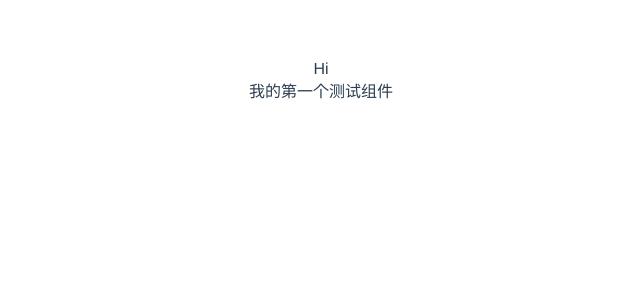
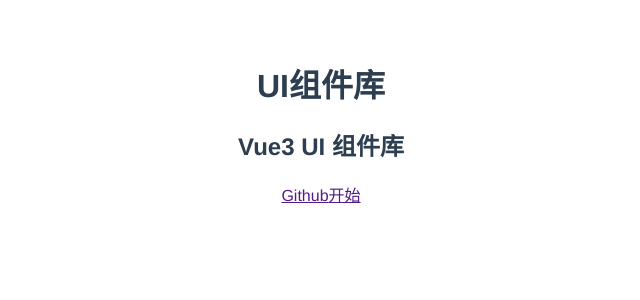
Before and after one commit to yym-yumeng123/ym-ui, a Vue app: page / in a window 1280 px wide. Shown: the top 300 px of the page, without its empty margins (319-959 px from the left). Built offline with nearby package versions, Linux system fonts and the light colour scheme.

Commit message:
搭建html结构

```diff
--- a/src/App.vue
+++ b/src/App.vue
@@ -1,5 +1,4 @@
 <template>
-  <div>Hi</div>
   <router-view />
 </template>
 
--- /dev/null
+++ b/src/views/Doc.vue
@@ -0,0 +1,12 @@
+<template>
+  <div>
+    <div class="topnav">
+      <div class="logo"></div>
+      <div class="menu"></div>
+    </div>
+    <div class="content">
+      <aside>边栏</aside>
+      <main>主内容</main>
+    </div>
+  </div>
+</template>
--- /dev/null
+++ b/src/views/Home.vue
@@ -0,0 +1,16 @@
+<template>
+  <div>
+    <div class="topnav">
+      <div class="logo"></div>
+      <div class="menu"></div>
+    </div>
+    <div class="banner">
+      <h1>UI组件库</h1>
+      <h2>Vue3 UI 组件库</h2>
+      <p class="actions">
+        <a href="">Github</a>
+        <a href="">开始</a>
+      </p>
+    </div>
+  </div>
+</template>
```
Also changed, not shown: src/main.ts (+7 -2 lines).
